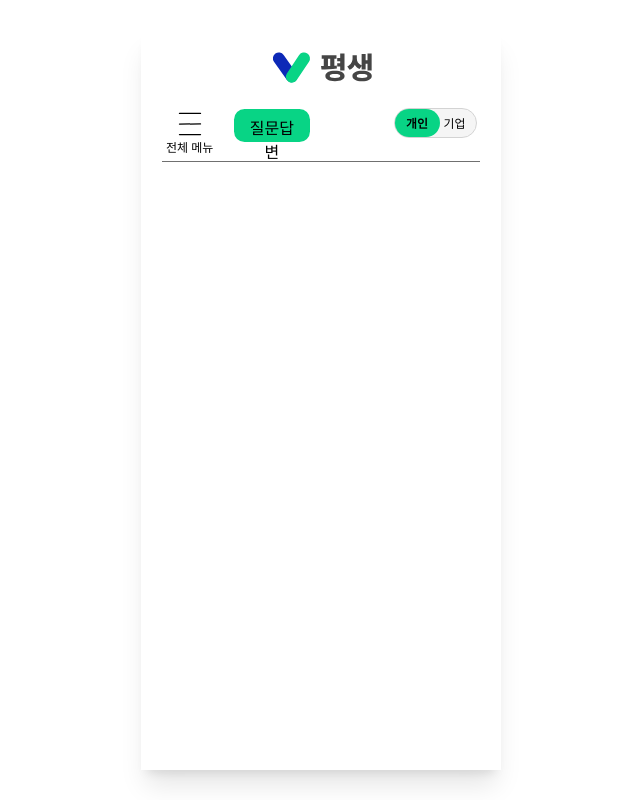
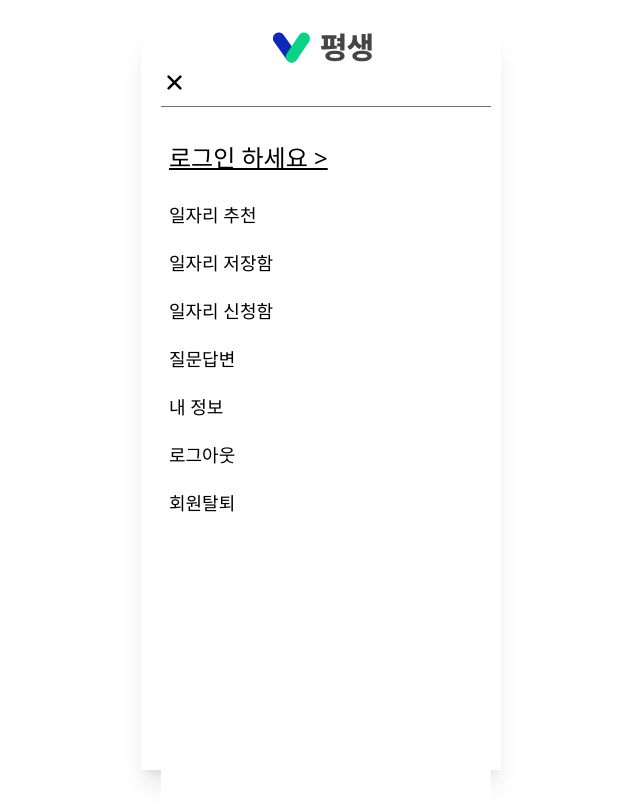
Before and after one commit to PyeongSaeng/PyeongSaeng-FE, a React (Vite) app: page / in a window 1280 px wide. Both pictures are taken after a click on the button "전체 메뉴". Shown: the whole page, without its empty margins (319-959 px from the left). Built offline with nearby package versions, Linux system fonts and the light colour scheme; a web font is replaced by a local one.

Commit message:
feat: 전체 메뉴창 완료

```diff
--- a/src/shared/components/topbar/Logo.tsx
+++ b/src/shared/components/topbar/Logo.tsx
@@ -3,7 +3,7 @@ import watermark from '../../assets/watermark.svg';
 
 const Logo = () => {
   return (
-    <div className="flex justify-center py-5 gap-2">
+    <div className="flex justify-center pb-[25px] gap-2">
       <img className="w-[43.57px] h-[35.46px]" src={logo} alt="로고" />
       <img className="w-[51px] h-[35px]" src={watermark} alt="워커마크" />
     </div>
--- a/src/shared/components/topbar/MenuButton.tsx
+++ b/src/shared/components/topbar/MenuButton.tsx
@@ -1,18 +1,30 @@
 import { useState } from 'react';
 import { CiMenuBurger } from 'react-icons/ci';
+import { IoClose } from 'react-icons/io5';
 
 const MenuButton = () => {
   const [isOpen, setIsOpen] = useState(false);
 
   return (
     <>
-      <button className="flex flex-col items-center" onClick={() => {}}>
+      <button
+        className="flex flex-col items-center"
+        onClick={() => setIsOpen(!isOpen)}
+      >
         <CiMenuBurger size={30} />
         <span className="text-[12px]">전체 메뉴</span>
       </button>
 
       {isOpen && (
-        <div className="z-40 flex flex-col items-start px-6 pt-20 gap-5 text-lg">
+        <div className="absolute top-[-25px] left-[-5px] z-40 w-[330px] h-[740px] bg-white">
+          <div className="pb-[10px] border-b-[1px] border-[#707070]">
+            <IoClose size={27} onClick={() => setIsOpen(false)} />
+          </div>
+          <div className="px-[8px]">
+            <div className="text-[24px] underline decoration-2 pt-[33px] pb-[25px]">
+              {'로그인 하세요 >'}
+            </div>
+            <div className="flex flex-col items-start gap-5 text-lg">
               <a href="/jobs">일자리 추천</a>
               <a href="/my/jobs/saved">일자리 저장함</a>
               <a href="/my/jobs/applied">일자리 신청함</a>
@@ -21,6 +33,8 @@ const MenuButton = () => {
               <a href="/logout">로그아웃</a>
               <a href="/withdraw">회원탈퇴</a>
             </div>
+          </div>
+        </div>
       )}
     </>
   );
--- a/src/shared/components/topbar/Topbar.tsx
+++ b/src/shared/components/topbar/Topbar.tsx
@@ -15,7 +15,7 @@ const Topbar = ({ children }: TopbarProps) => {
         <Logo />
         <div className="flex justify-center">
           <div className="w-[318px] flex justify-between items-centers bt-[2px] border-b-[1.3px] border-[#707070] p-[4px]">
-            <div className="flex justify-around items-start gap-[21px]">
+            <div className="relative flex justify-around items-start gap-[21px]">
               <MenuButton />
               <QuestionButton />
             </div>
```
Lines whose indentation alone changed are shown as unchanged.
